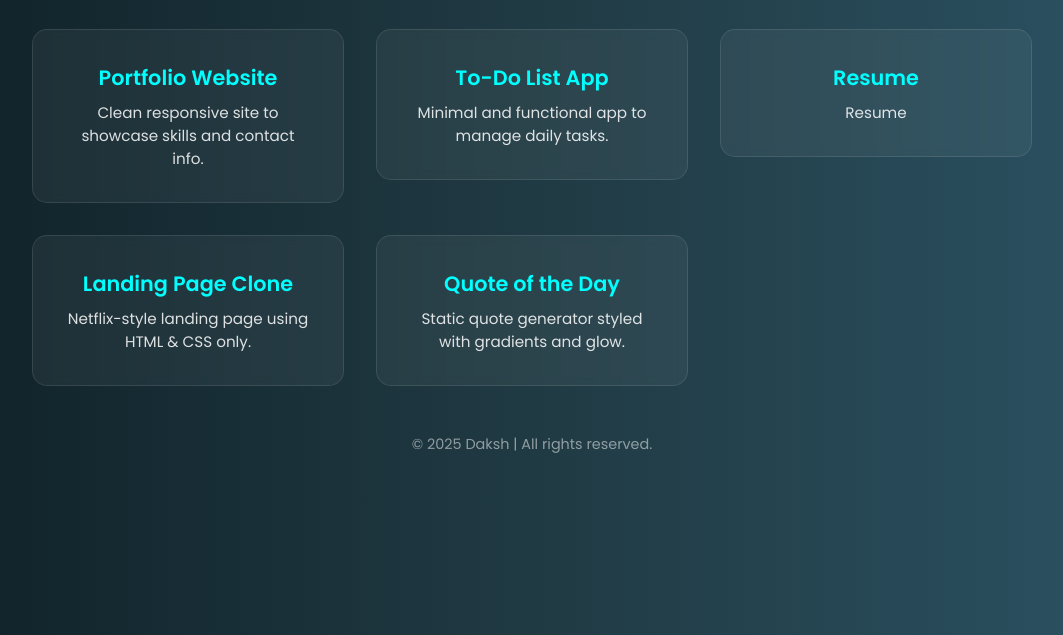
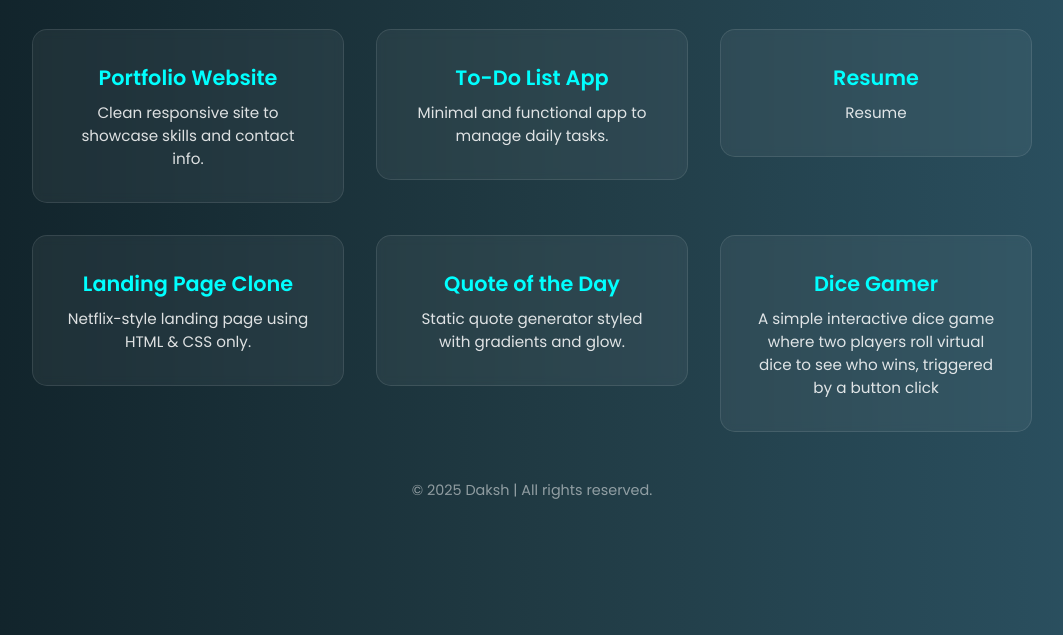
Before and after one commit to Daksh-chhabra/projects, a plain HTML site: page index.html in a window 1280 px wide. Shown: the part 165-800 px from the top of the page, without its empty margins (108-1171 px from the left). Drawn offline with Linux system fonts and the light colour scheme.

Commit message:
Update index.html

```diff
--- a/index.html
+++ b/index.html
@@ -117,6 +117,12 @@
         <p>Static quote generator styled with gradients and glow.</p>
       </div>
     </a>
+      <a href="project/dice/dice.html" target="_blank" class="card-link">
+      <div class="card">
+        <h3>Dice Gamer</h3>
+        <p>A simple interactive dice game where two players roll virtual dice to see who wins, triggered by a button click</p>
+      </div>
+    </a>
   </div>
 
   <footer>
```
